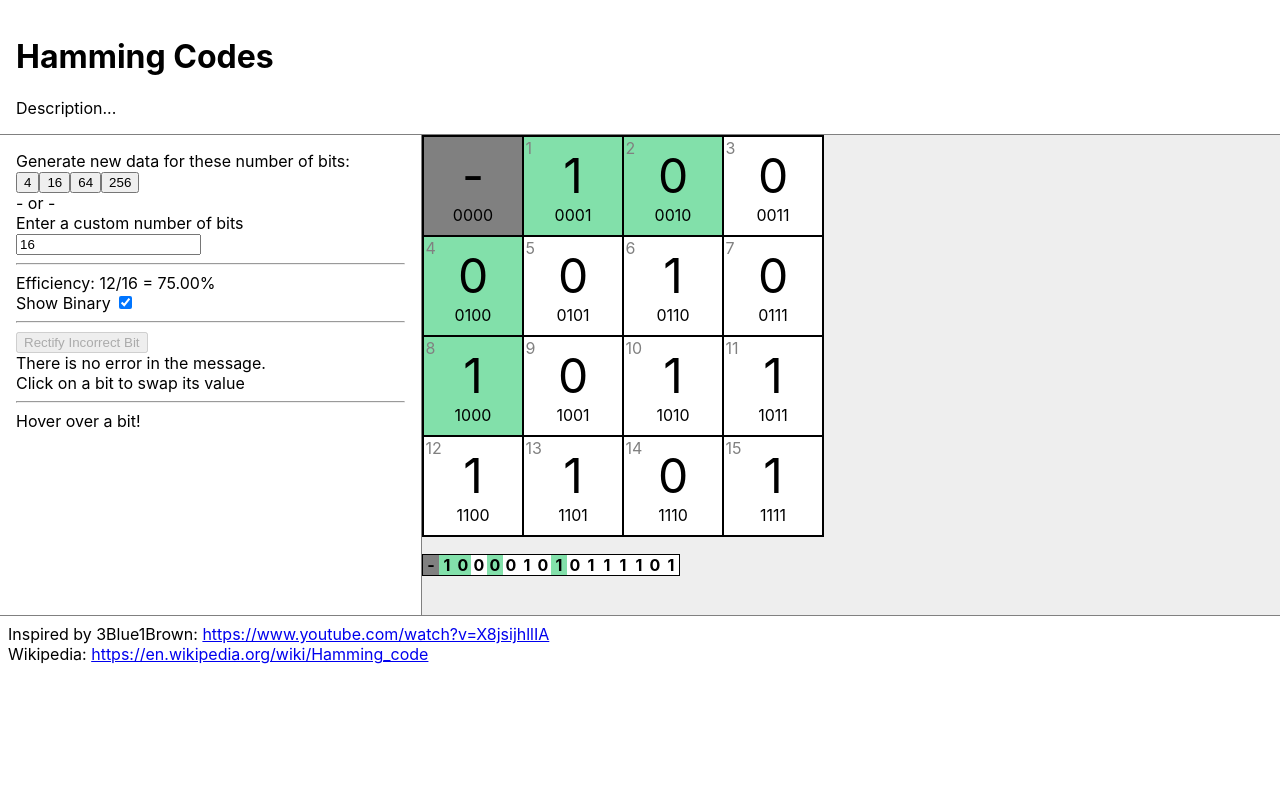
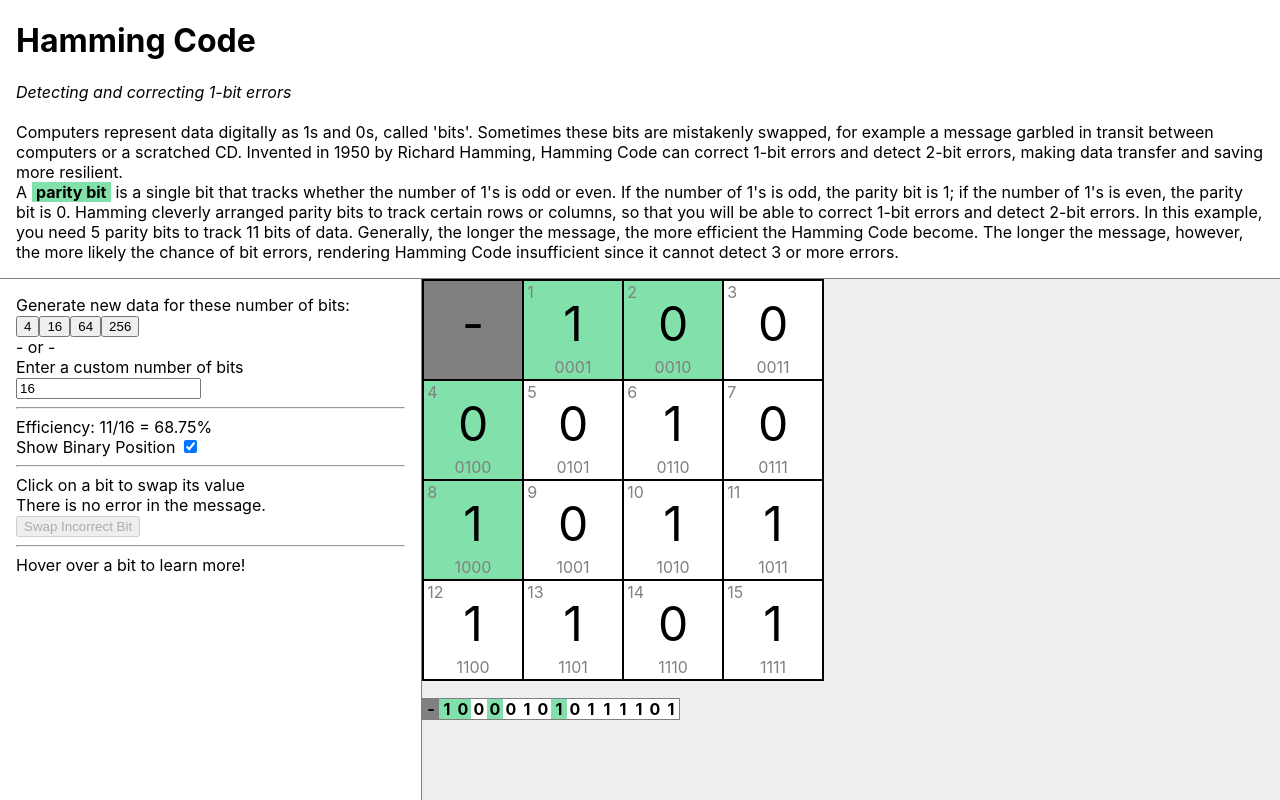
Before and after one commit to harryli0088/hamming-code, a React (Create React App) app: page / in a window 1280 px wide. Built offline with nearby package versions, Linux system fonts and the light colour scheme.

Commit message:
updated styles

```diff
--- a/src/App.scss
+++ b/src/App.scss
@@ -1,21 +1,24 @@
 $sidebar-width: 400px;
+$standard-border: 1px solid gray;
 
 #App {
   overflow: auto;
 
   header {
-    border-bottom: 1px solid gray;
+    border-bottom: $standard-border;
     padding: 1em;
+    padding-top: 0;
   }
 
   #content {
     display: flex;
-    height: 60vh;
+    height: 100vh;
     overflow: hidden;
+    border-bottom: $standard-border;
 
     #sidebar {
       width: calc(#{$sidebar-width} - 1px);
-      border-right: 1px solid gray;
+      border-right: $standard-border;
       padding: 1em;
 
       .floatRight {
@@ -33,14 +36,17 @@ $sidebar-width: 400px;
       }
 
       #rawMessageContainer {
-        border: 1px solid black
+        border: $standard-border;
       }
     }
   }
 
+  #video {
+    text-align: center;
+  }
 
   footer {
     padding: 0.5em;
-    border-top: 1px solid gray;
+    border-top: $standard-border;
   }
 }
--- a/src/App.tsx
+++ b/src/App.tsx
@@ -32,7 +32,7 @@ class App extends React.Component<{},AppState> {
     }
   }
 
-  rectifyIncorrectBit = (errorIndex: number) => {
+  swapIncorrectBit = (errorIndex: number) => {
     if(errorIndex > 0) { //if this is a bit to switch
       this.switchBit(errorIndex)
     }
@@ -62,7 +62,7 @@ class App extends React.Component<{},AppState> {
       }
       else if(isPowerOf2(mousedOverBitIndex)) { //the moused over bit is a parity bit
         returnArray.push(
-          <span>It covers all bits with a 1 in binary position {Math.log(mousedOverBitIndex)/Math.log(2) + 1}</span>
+          <span>It tracks all bits with a 1 in binary position {Math.log(mousedOverBitIndex)/Math.log(2) + 1}</span>
         )
       }
       else { //else this is a regular bit. find it's parity bits
@@ -74,7 +74,7 @@ class App extends React.Component<{},AppState> {
           ) {
             returnArray.push(
               <span>
-                It is covered by parity bit number {bitIndex}
+                It is tracked by parity bit {bitIndex}
                 <span className="floatRight">(binary {dec2binPadded(bitIndex, paddedBinaryLength)})</span>
               </span>
             )
@@ -85,7 +85,7 @@ class App extends React.Component<{},AppState> {
       return returnArray.map((element, index) => <div key={index}>{element}</div>)
     }
 
-    return "Hover over a bit!"
+    return "Hover over a bit to learn more!"
   }
 
   onMouseOverBit = (bitIndex: number) => this.setState({mousedOverBitIndex:bitIndex})
@@ -117,7 +117,7 @@ class App extends React.Component<{},AppState> {
     const numRows = Math.ceil(data.length/numColumns)
     const paddedBinaryLength = Math.ceil(Math.log(data.length)/Math.log(2))
 
-    const numParityBits = Math.ceil(Math.log(data.length)/Math.log(2))
+    const numParityBits = Math.ceil(Math.log(data.length)/Math.log(2)) + 1
     const efficiency = (data.length - numParityBits) / data.length
 
     const sharedBitProps = {
@@ -136,11 +136,14 @@ class App extends React.Component<{},AppState> {
     return (
       <div id="App">
         <header>
-          <h1>Hamming Codes</h1>
-          <div>Description...</div>
+          <h1>Hamming Code</h1>
+          <div><i>Detecting and correcting 1-bit errors</i></div>
+          <br/>
+          <div>Computers represent data digitally as 1s and 0s, called 'bits'. Sometimes these bits are mistakenly swapped, for example a message garbled in transit between computers or a scratched CD. Invented in 1950 by Richard Hamming, Hamming Code can correct 1-bit errors and detect 2-bit errors, making data transfer and saving more resilient.</div>
+          <div>A <span className="colorParityBit">&nbsp;<strong>parity bit</strong>&nbsp;</span> is a single bit that tracks whether the number of 1's is odd or even. If the number of 1's is odd, the parity bit is 1; if the number of 1's is even, the parity bit is 0. Hamming cleverly arranged parity bits to track certain rows or columns, so that you will be able to correct 1-bit errors and detect 2-bit errors. In this example, you need {numParityBits} parity bits to track {data.length - numParityBits} bits of data. Generally, the longer the message, the more efficient the Hamming Code become. The longer the message, however, the more likely the chance of bit errors, rendering Hamming Code insufficient since it cannot detect 3 or more errors.</div>
         </header>
 
-        <div id="content">
+        <section id="content">
           <div id="sidebar">
             <div>
               <div>Generate new data for these number of bits:</div>
@@ -156,7 +159,7 @@ class App extends React.Component<{},AppState> {
               </div>
               <div>- or -</div>
               <div>
-                Enter a custom number of bits <input type="number" value={this.state.numberBits} onChange={e => this.generateNewData(parseInt(e.target.value))}/>
+                Enter a custom number of bits <input type="number" step="1" min="1" value={this.state.numberBits} onChange={e => this.generateNewData(parseInt(e.target.value))}/>
               </div>
             </div>
 
@@ -167,25 +170,26 @@ class App extends React.Component<{},AppState> {
             </div>
 
             <div>
-              Show Binary <input type="checkbox" checked={showBinary} onChange={e => this.setState({showBinary:!showBinary})}/>
+              Show Binary Position <input type="checkbox" checked={showBinary} onChange={e => this.setState({showBinary:!showBinary})}/>
             </div>
 
             <hr/>
 
+            <div>Click on a bit to swap its value</div>
+
+            <div>{this.getValidityStatus(errorIndex)}</div>
+
             <div>
               <button
-                onClick={e => this.rectifyIncorrectBit(errorIndex)}
+                onClick={e => this.swapIncorrectBit(errorIndex)}
                 disabled={errorIndex === 0}
               >
-                Rectify Incorrect Bit
+                Swap Incorrect Bit
               </button>
             </div>
 
-            <div>{this.getValidityStatus(errorIndex)}</div>
+            <hr/>
 
-            <div>Click on a bit to swap its value</div>
-
-            <hr/>
 
             <div>{this.getMousedOverText(paddedBinaryLength)}</div>
           </div>
@@ -227,15 +231,22 @@ class App extends React.Component<{},AppState> {
               </span>
             </div>
           </div>
-        </div>
+        </section>
+
+        <section id="video">
+          <h2>3Blue1Brown's Explanation</h2>
+          <iframe title="3blue1brown" width="560" height="315" src="https://www.youtube.com/embed/X8jsijhllIA" frameBorder="0" allow="accelerometer; autoplay; encrypted-media; gyroscope; picture-in-picture" allowFullScreen></iframe>
+        </section>
 
         <footer>
+          <div>Thank you to 3Blue1Brown for the inspiration and explanation!</div>
+
           <div>
-            Inspired by 3Blue1Brown: <a href="https://www.youtube.com/watch?v=X8jsijhllIA" target="_blank" rel="noopener noreferrer">https://www.youtube.com/watch?v=X8jsijhllIA</a>
+            Read more about Hamming Code: <a href="https://en.wikipedia.org/wiki/Hamming_code" target="_blank" rel="noopener noreferrer">https://en.wikipedia.org/wiki/Hamming_code</a>
           </div>
 
           <div>
-            Wikipedia: <a href="https://en.wikipedia.org/wiki/Hamming_code" target="_blank" rel="noopener noreferrer">https://en.wikipedia.org/wiki/Hamming_code</a>
+            Read more about error-correcting code: <a href="https://en.wikipedia.org/wiki/Linear_code" target="_blank" rel="noopener noreferrer">https://en.wikipedia.org/wiki/Linear_code</a>
           </div>
         </footer>
       </div>
--- a/src/Bit.tsx
+++ b/src/Bit.tsx
@@ -25,7 +25,6 @@ class Bit extends React.Component<BitProps,{}> {
     const {
       bitIndex,
       errorIndex,
-      mousedOverBitIndex,
     } = this.props
 
     if(bitIndex === 0) { //if this is the 0th cell
@@ -44,16 +43,16 @@ class Bit extends React.Component<BitProps,{}> {
 
       return "colorParityBit"
     }
-    else if( //if the moused over cell is a parity bit for this cell
-      mousedOverBitIndex>=0 //there is a cell being moused over
-      && isPowerOf2(mousedOverBitIndex) //the moused over cell is a parity bit
-      && bitIndex & mousedOverBitIndex //the ANDed bitwise operation produces a number
-    ) {
-      return "colorRegular" //return "coveredByParityBit"
-    }
-    else if(bitIndex === mousedOverBitIndex) { //if this is the cell being moused over
-      return "colorMousedOver"
-    }
+    // else if( //if the moused over cell is a parity bit for this cell
+    //   mousedOverBitIndex>=0 //there is a cell being moused over
+    //   && isPowerOf2(mousedOverBitIndex) //the moused over cell is a parity bit
+    //   && bitIndex & mousedOverBitIndex //the ANDed bitwise operation produces a number
+    // ) {
+    //   return "colorRegular" //return "coveredByParityBit"
+    // }
+    // else if(bitIndex === mousedOverBitIndex) { //if this is the cell being moused over
+    //   return "colorMousedOver"
+    // }
 
     return "colorRegular"
   }
@@ -127,7 +126,7 @@ class Bit extends React.Component<BitProps,{}> {
           }}
         >
           <div className="value">{renderBit}</div>
-          <div>{showBinary ? dec2binPadded(bitIndex, paddedBinaryLength) : null}</div>
+          <div className="binaryBitIndex">{showBinary ? dec2binPadded(bitIndex, paddedBinaryLength) : null}</div>
           <div className="bitIndex">{bitIndex}</div>
         </div>
       )
--- a/src/bit.scss
+++ b/src/bit.scss
@@ -21,12 +21,21 @@
 
   .value {
     font-size: 3em;
+    padding-bottom: 0.25em;
+  }
+
+  .binaryBitIndex {
+    position: absolute;
+    bottom: 0.1em;
+    left: 50%;
+    transform: translateX(-50%);
+    color: gray;
   }
 
   .bitIndex {
     position: absolute;
     top: 0;
-    left: 0;
+    left: 0.1em;
     padding: 0.1em;
     color: gray;
   }
@@ -46,15 +55,12 @@
 .colorErrorBit {
   background-color: red;
 
-  .bitIndex {
+  .bitIndex, .binaryBitIndex {
     color: #444;
   }
 }
 .colorParityBit {
   background-color: #82E0AA;
-}
-.colorMousedOver {
-  background-color: #ddd;
 }
 .colorRegular {
   background-color: white;
--- a/src/index.css
+++ b/src/index.css
@@ -7,3 +7,8 @@ body {
   -moz-osx-font-smoothing: grayscale;
   overflow: hidden;
 }
+
+#root {
+  height: 100vh;
+  overflow: auto;
+}
```
